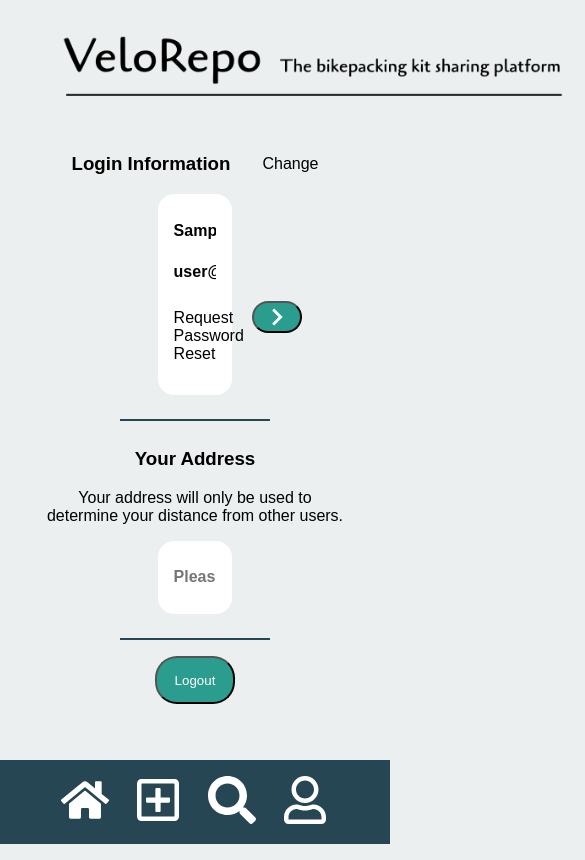
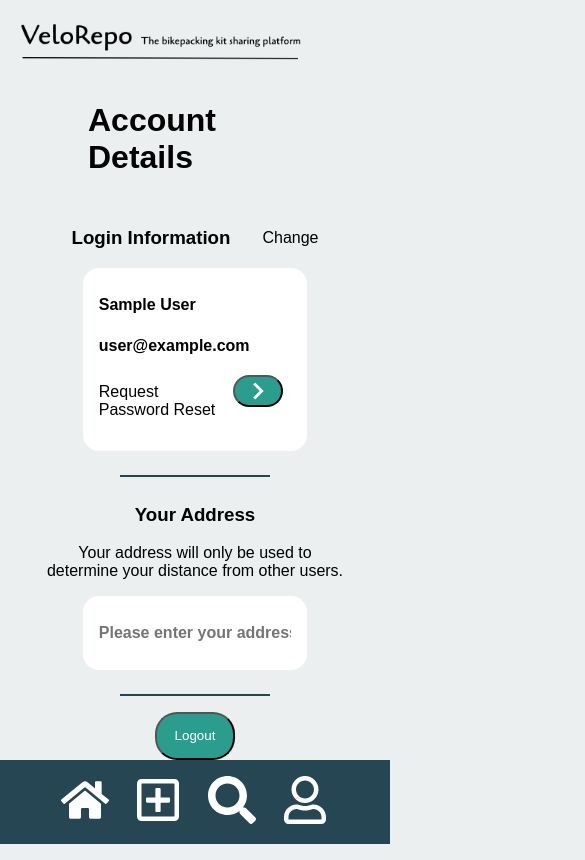
Before and after one commit to HelenLangers/VeloRepo, a React (Create React App) app: page /profile in a window 390 px wide. Shown: the top 860 px of the page, 585 px wide, since content can reach past the window. Built offline with nearby package versions, Linux system fonts and the light colour scheme; no server answers; sample sign-in values are in the browser's storage; a web font is replaced by a local one.

Commit message:
changing logo size

```diff
--- a/src/Assets/index.css
+++ b/src/Assets/index.css
@@ -68,12 +68,12 @@ body {
 
 .pageTitle{
   margin: 2rem 5rem;
-  font-size: 3rem;
+  font-size: 2.5rem;
 }
 
 .logo {
   margin-left: 2rem;
-  height: 6.5rem;
+  height: auto;
 }
 
 .navLinks {
@@ -243,13 +243,26 @@ body {
 }
 
 @media screen and (max-width: 768px) {
-  .landingPageHeader{
+  .landingPageHeader,
+  .backEndHeader {
     flex-direction: column;
     align-items: center;
+    justify-content: center;
     height: fit-content;
+  }
+
+  .logo {
+    width: 80%;
+    margin-left: 0;
   }
 
   .navLinks{
     margin-right: 0;
   }
+
+  .pageTitle {
+    font-size: 2rem;
+  }
+
+
 }
--- a/src/Assets/profilePage.css
+++ b/src/Assets/profilePage.css
@@ -40,7 +40,7 @@ hr {
 }
 
 .profileCard {
-    background-color: #ffffff;
+    background-color: #fff;
     border-radius: 1rem;
     padding: 1rem;
     max-width: 500px;
@@ -91,5 +91,7 @@ hr {
 }
 
 @media screen and (max-width: 768px) {
-
+    .profileCard {
+        width: 60%;
+    }
 }
--- a/src/Pages/AddItem.jsx
+++ b/src/Pages/AddItem.jsx
@@ -1,8 +1,16 @@
 import React from 'react'
+import BackEndHeader from '../Components/BackEndHeader'
 
 function AddItem() {
+
+  const pageInformation = {
+    pageTitle: "Add An Item For Loan"
+  }
+
   return (
-    <div>AddItem</div>
+    <>
+      <BackEndHeader pageInformation={pageInformation}/>
+    </>
   )
 }
 
```
Also changed, not shown: src/Assets/png/black-logo.png, src/Assets/png/white-logo.png.
